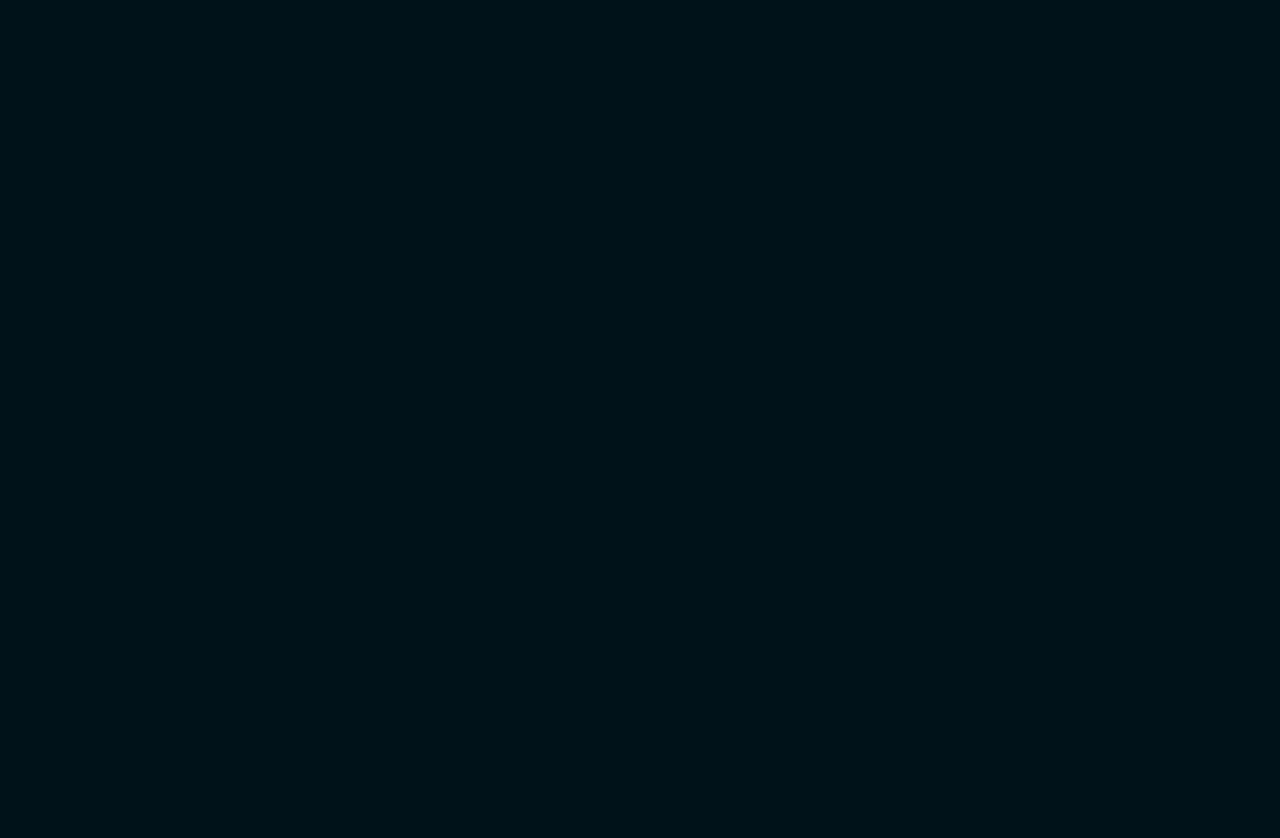
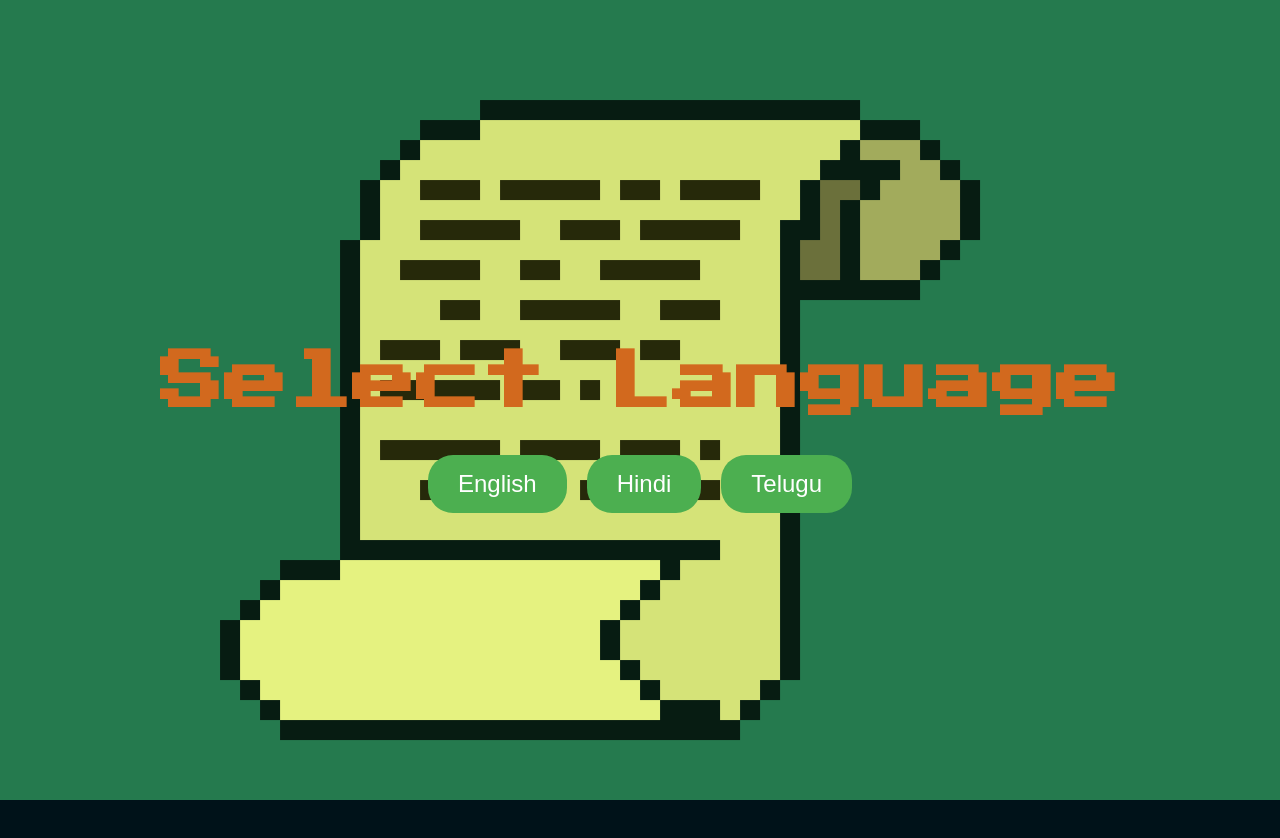
Before and after one commit to Harshith2835/learningapp, a React (Vite) app in the folder frontend/: page /language in a window 1280 px wide. Before the commit this address had no page. Shown: the top 838 px of the page. Before the commit the page ends 800 px from the top, so only its background shows below. Built offline with nearby package versions, Linux system fonts and the light colour scheme.

Commit message:
removed dashboard

```diff
--- a/frontend/src/App.jsx
+++ b/frontend/src/App.jsx
@@ -1,11 +1,10 @@
 import { BrowserRouter as Router, Routes, Route, Link } from "react-router-dom";
 import HomePage from "./pages/HomePage";
 import AuthPage from "./pages/AuthPage";
-import Dashboard from "./pages/Dashboard";
 import Start from "./pages/Start";
+import Language from "./pages/Language";
 import Path from "./pages/Path";
 import Lecture from "./pages/Lecture";
-import ProtectedRoute from "./ProtectedRoute";
 
 function App() {
   return (
@@ -13,15 +12,8 @@ function App() {
       <Routes>
         <Route path="/" element={<HomePage />} />
         <Route path="/auth" element={<AuthPage />} />
-        <Route
-          path="/dashboard"
-          element={
-            <ProtectedRoute>
-              <Dashboard />
-            </ProtectedRoute>
-          }
-        />
         <Route path="/start" element={<Start />} />
+        <Route path="/language" element={<Language/>} />
         <Route path="/path" element={<Path />} />
         <Route path="/lecture/:id" element={<Lecture />} />
       </Routes>
--- a/frontend/src/pages/Dashboard.jsx
+++ /dev/null
@@ -1,59 +0,0 @@
-import React, { useState } from "react";
-import "../styles/dashboard.css";
-import Header from "../components/Header";
-
-const lessonsData = [
-  { id: 1, title: "Lesson 1: Basics", completed: 20 },
-  { id: 2, title: "Lesson 2: Grammar", completed: 80 },
-  { id: 3, title: "Lesson 3: Vocabulary", completed: 40 },
-  { id: 4, title: "Lesson 4: Pronunciation", completed: 100 },
-  { id: 5, title: "Lesson 5: Writing", completed: 60 },
-];
-
-export default function Dashboard() {
-  const [lessons, setLessons] = useState(lessonsData);
-
-  const totalProgress = lessons.reduce(
-    (acc, lesson) => acc + lesson.completed,
-    0
-  );
-  const progressPercentage = totalProgress / lessons.length;
-
-  return (
-    <>
-      <Header></Header>
-      <div className="dashboard-container">
-        {/* Progress Bar */}
-        <div className="progress-bar-background">
-          <div
-            className="progress-bar"
-            style={{ width: `${progressPercentage}%` }}
-          ></div>
-        </div>
-
-        {/* Dashboard Content */}
-        <div className="dashboard-content">
-          <h2 className="dashboard-title">Dashboard</h2>
-          <div className="lessons-list">
-            {lessons.map((lesson) => (
-              <div key={lesson.id} className="lesson-item">
-                <div>
-                  <h3 className="lesson-title">{lesson.title}</h3>
-                  <p className="lesson-progress">
-                    Progress: {lesson.completed}%
-                  </p>
-                </div>
-                <div className="lesson-progress-bar-background">
-                  <div
-                    className="lesson-progress-bar"
-                    style={{ width: `${lesson.completed}%` }}
-                  ></div>
-                </div>
-              </div>
-            ))}
-          </div>
-        </div>
-      </div>
-    </>
-  );
-}
--- /dev/null
+++ b/frontend/src/pages/Language.jsx
@@ -0,0 +1,21 @@
+import { useNavigate } from 'react-router-dom';
+import '../styles/language.css';
+
+export default function Language() {
+  const navigate = useNavigate();
+
+  const handleLanguageSelection = (language) => {
+    navigate('/path', { state: { language } });
+  };
+
+  return (
+    <div className="language-container">
+      <p>Select Language</p>
+      <div className="language-buttons">
+        <button onClick={() => handleLanguageSelection('English')}>English</button>
+        <button onClick={() => handleLanguageSelection('Hindi')}>Hindi</button>
+        <button onClick={() => handleLanguageSelection('Telugu')}>Telugu</button>
+      </div>
+    </div>
+  );
+}
--- a/frontend/src/pages/Path.jsx
+++ b/frontend/src/pages/Path.jsx
@@ -1,11 +1,16 @@
 import React, { useState, useEffect } from 'react';
 import { useNavigate } from 'react-router-dom';
+import { useLocation } from 'react-router-dom';
 import Navigation from '../components/Navigation';
 import parsedLectureContent from '../data/parsedLectureContent.json';
 import Header from '../components/Header';
 import '../styles/path.css';
 
 export default function Path() {
+
+  const location = useLocation();
+  const language = location.state?.language || 'English'; // default to English if no language is selected
+
   const [unlockedLectures, setUnlockedLectures] = useState(1);
   const [open, setOpen] = useState(false);
   const [selectedLecture, setSelectedLecture] = useState(null);
@@ -46,8 +51,8 @@ export default function Path() {
 
   return (
     <div className='lecture-path-page'>
-            <Header />
-      <h3 className="path-title">Learning Path</h3>
+      <Header />
+      <h3 className="path-title">Learning {language}</h3>
 
       <div className="lecture-buttons-container">
         {parsedLectureContent.lectures.map((lecture, index) => (
--- a/frontend/src/pages/Start.jsx
+++ b/frontend/src/pages/Start.jsx
@@ -7,7 +7,7 @@ export default function Start() {
   const navigate = useNavigate();
 
   const handleGetStarted = () => {
-    navigate('/path');
+    navigate('/language');
   };
 
   return (
--- a/frontend/src/styles/dashboard.css
+++ /dev/null
@@ -1,90 +0,0 @@
-/* Dashboard Container */
-.press-start-2p-regular {
-  font-family: 'Press Start 2P',cursive, system-ui;
-  font-weight: 400;
-  font-style: normal;
-}
-
-body{
-  margin: 0;
-  padding: 0;
-  font-family: 'Press Start 2P', Raleway, Poppins, Arial;
-  margin-bottom: 100px;
-}
-
-.dashboard-container {
-  /* font-family: Arial, sans-serif; */
-  min-height: 100vh;
-  background-color: #f0f0f0;
-  padding: 20px;
-}
-
-/* Progress Bar */
-.progress-bar-background {
-  background-color: #e0e0e0;
-  height: 4px;
-  border-radius: 2px;
-  margin-bottom: 20px;
-  width: 100%;
-}
-
-.progress-bar {
-  background-color: #4c9aff;
-  height: 4px;
-  border-radius: 2px;
-}
-
-/* Dashboard Content */
-.dashboard-content {
-  padding: 20px;
-  background-color: white;
-  border-radius: 8px;
-  box-shadow: 0 4px 6px rgba(0, 0, 0, 0.1);
-}
-
-.dashboard-title {
-  font-size: 24px;
-  font-weight: bold;
-  color: #333;
-  margin-bottom: 20px;
-}
-
-.lessons-list {
-  display: flex;
-  flex-direction: column;
-  gap: 15px;
-}
-
-.lesson-item {
-  display: flex;
-  justify-content: space-between;
-  align-items: center;
-  padding: 15px;
-  background-color: #ffffff;
-  border-radius: 8px;
-  box-shadow: 0 2px 4px rgba(0, 0, 0, 0.1);
-}
-
-.lesson-title {
-  font-size: 18px;
-  font-weight: 600;
-  color: #333;
-}
-
-.lesson-progress {
-  font-size: 14px;
-  color: #777;
-}
-
-.lesson-progress-bar-background {
-  width: 100px;
-  height: 4px;
-  background-color: #e0e0e0;
-  border-radius: 2px;
-}
-
-.lesson-progress-bar {
-  height: 4px;
-  background-color: #4caf50;
-  border-radius: 2px;
-}
--- /dev/null
+++ b/frontend/src/styles/language.css
@@ -0,0 +1,39 @@
+.language-container {
+  display: flex;
+  flex-direction: column;
+  align-items: center;
+  justify-content: center; /* Center vertically */
+  color: #fff;
+  height: 100vh;
+  background-image: url('/img/language.png'); /* Add the correct path */
+  background-size: cover;
+  background-position: center;
+  text-align: center;
+}
+
+.language-container p {
+  font-size: 4rem; /* Increase font size */
+  font-weight: bold;
+  margin-bottom: 40px;
+  color: chocolate;
+}
+
+.language-buttons {
+  display: flex;
+  gap: 20px; /* Space between buttons */
+}
+
+.language-buttons button {
+  background-color: #4CAF50;
+  color: white;
+  font-size: 1.5rem;
+  padding: 15px 30px;
+  border: none;
+  border-radius: 25px; /* Rounded corners */
+  cursor: pointer;
+  transition: background-color 0.3s ease;
+}
+
+.language-buttons button:hover {
+  background-color: #45a049;
+}
--- a/frontend/src/styles/path.css
+++ b/frontend/src/styles/path.css
@@ -1,7 +1,6 @@
 /* Scoped CSS for Lecture Path Page */
-.lecture-path-page body {
-  font-family: Arial, sans-serif;
-  background-image: url('/img/start-image.png');
+.lecture-path-page {
+  background-image: url('/img/dashboard.png'); /* Check the path */
   background-size: cover;
   background-position: center;
   background-attachment: fixed;
@@ -13,7 +12,7 @@
 .lecture-path-page .path-title {
   position: absolute;
   top: 60px;
-  left: 20px;
+  left: 30px;
   font-size: 3rem;
   font-weight: bold;
   color: #fff;
```
Also changed, not shown: frontend/public/img/language.png (added).
